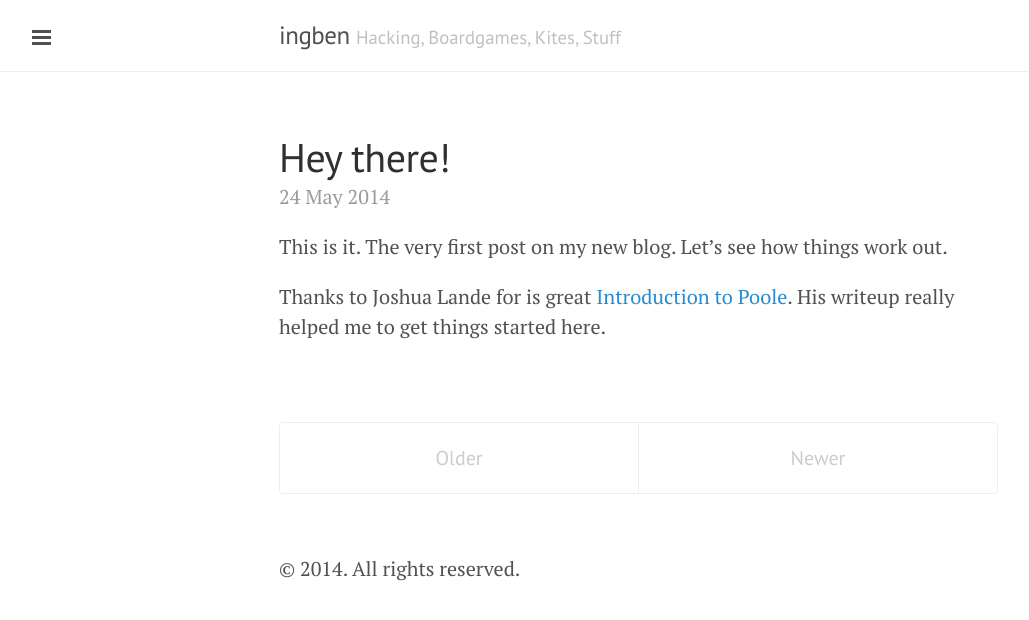
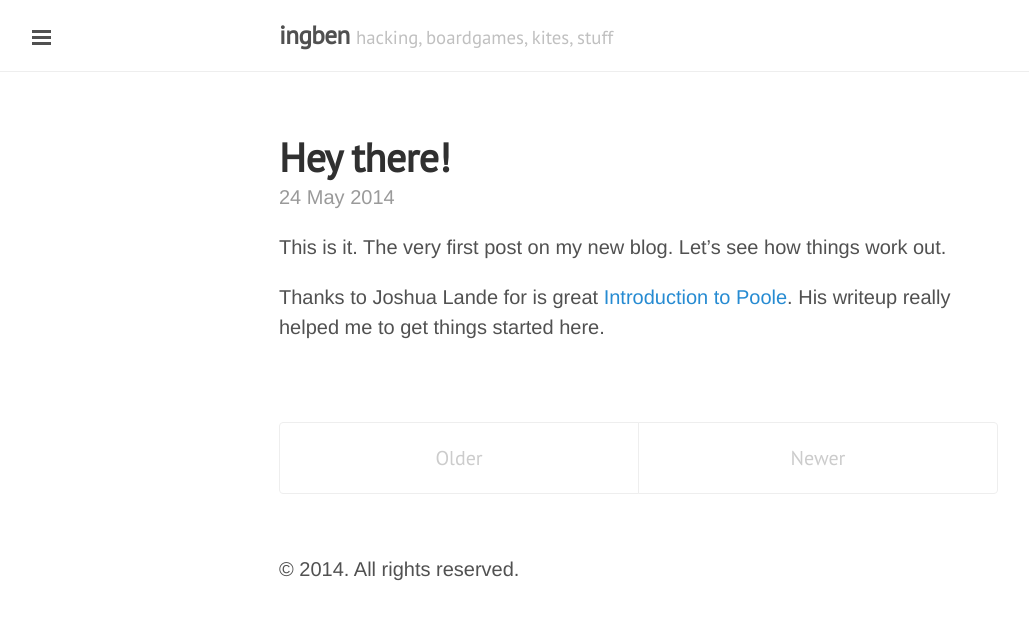
Before and after one commit to gitter-badger/ingben.github.io, a Jekyll site: the page built from index.html, in a window 1280 px wide. Shown: the top 620 px of the page, without its empty margins (1-1030 px from the left). Built offline with Jekyll 4.4.1, drawn with Linux system fonts in a browser that asks for light colours; Markdown is read by kramdown in place of the engine named in the settings; the list of posts is cut into pages by our own code.

Commit message:
tweak lanyon theme

```diff
--- a/_config.yml
+++ b/_config.yml
@@ -7,7 +7,7 @@ permalink:        pretty
 
 # Setup
 title:            ingben
-tagline:          'Hacking, Boardgames, Kites, Stuff'
+tagline:          'hacking, boardgames, kites, stuff'
 description:      'A blog about the stuff I do.'
 url:              http://ingben.github.io
 #baseurl:          /ingben
--- a/_includes/head.html
+++ b/_includes/head.html
@@ -14,9 +14,9 @@
   </title>
 
   <!-- CSS -->
+  <link rel="stylesheet" href="{{ site.url }}/public/css/lanyon.css">
   <link rel="stylesheet" href="{{ site.url }}/public/css/poole.css">
   <link rel="stylesheet" href="{{ site.url }}/public/css/syntax.css">
-  <link rel="stylesheet" href="{{ site.url }}/public/css/lanyon.css">
   <link rel="stylesheet" href="http://fonts.googleapis.com/css?family=PT+Serif:400,400italic,700|PT+Sans:400">
 
   <!-- Icons -->
--- a/public/css/lanyon.css
+++ b/public/css/lanyon.css
@@ -41,7 +41,8 @@ body {
 }
 
 html {
-  font-family: "PT Serif", Georgia, "Times New Roman", serif;
+  /*font-family: "PT Serif", Georgia, "Times New Roman", serif;*/
+  font-family: "PT Sans", Helvetica, Arial, sans-serif;
 }
 
 h1, h2, h3, h4, h5, h6 {
```
